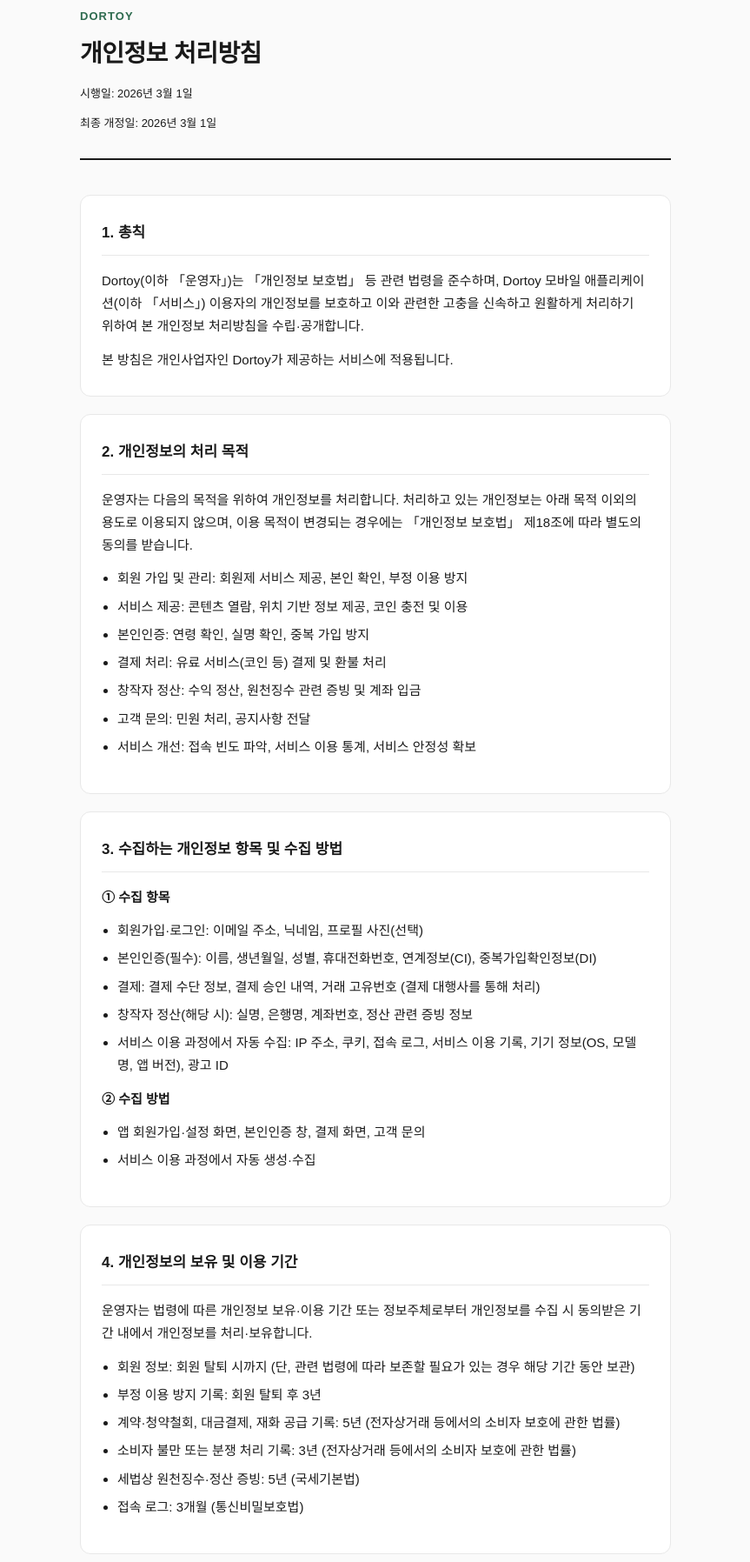
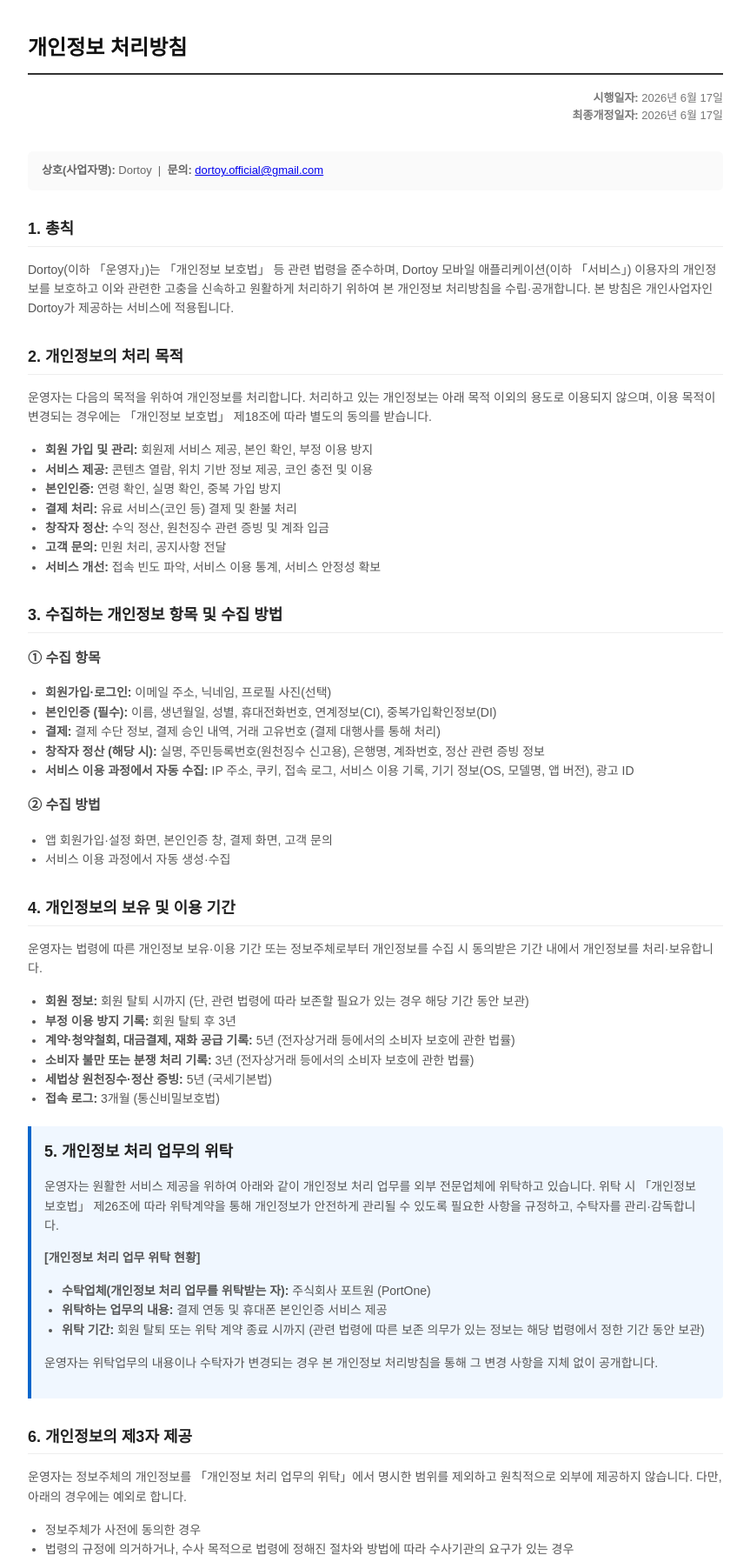
Before and after one commit to DavidWu0410/dortoy-privacy, a plain HTML site: page index.html in a window 1280 px wide. Shown: the part 40-1836 px from the top of the page at 87% size, without its empty margins (208-1071 px from the left). Drawn offline with Linux system fonts and the light colour scheme.

Commit message:
Optimize privacy policy text for PortOne compliance

```diff
--- a/index.html
+++ b/index.html
@@ -4,247 +4,95 @@
 <meta charset="UTF-8">
 <meta http-equiv="Content-Type" content="text/html; charset=UTF-8">
 <meta name="viewport" content="width=device-width, initial-scale=1.0">
-  <meta name="description" content="Dortoy 모바일 애플리케이션 개인정보 처리방침">
-  <title>개인정보 처리방침 | Dortoy</title>
+<title>Dortoy - 개인정보 처리방침</title>
 <style>
-    :root {
-      --text: #1a1a1a;
-      --muted: #5c5c5c;
-      --border: #e8e8e8;
-      --accent: #2e6b4f;
-      --accent-soft: #f3f9f6;
-      --highlight: #fff8e6;
-      --highlight-border: #e6d9a8;
-    }
-
-    * { box-sizing: border-box; margin: 0; padding: 0; }
-
-    body {
-      font-family: "Apple SD Gothic Neo", "Malgun Gothic", "Noto Sans KR", sans-serif;
-      color: var(--text);
-      background: #fafafa;
-      line-height: 1.75;
-      font-size: 15px;
-      -webkit-font-smoothing: antialiased;
-    }
-
-    .wrap {
-      max-width: 720px;
-      margin: 0 auto;
-      padding: 48px 20px 80px;
-    }
-
-    header {
-      margin-bottom: 40px;
-      padding-bottom: 28px;
-      border-bottom: 2px solid var(--text);
-    }
-
-    .brand {
-      font-size: 13px;
-      font-weight: 600;
-      letter-spacing: 0.08em;
-      color: var(--accent);
-      text-transform: uppercase;
-      margin-bottom: 12px;
-    }
-
-    h1 {
-      font-size: 28px;
-      font-weight: 800;
-      letter-spacing: -0.02em;
-      line-height: 1.35;
-      margin-bottom: 16px;
-    }
-
-    .meta {
-      font-size: 13px;
-      color: var(--muted);
-    }
-
-    .meta p + p { margin-top: 4px; }
-
-    section {
-      background: #fff;
-      border: 1px solid var(--border);
-      border-radius: 12px;
-      padding: 28px 24px;
-      margin-bottom: 20px;
-    }
-
-    h2 {
-      font-size: 17px;
-      font-weight: 700;
-      color: var(--text);
-      margin-bottom: 16px;
-      padding-bottom: 10px;
-      border-bottom: 1px solid var(--border);
-    }
-
-    p { margin-bottom: 12px; color: var(--text); }
-    p:last-child { margin-bottom: 0; }
-
-    ul, ol {
-      margin: 0 0 12px 1.2em;
-      color: var(--text);
-    }
-
-    li { margin-bottom: 6px; }
-
-    .highlight {
-      background: var(--highlight);
-      border: 1px solid var(--highlight-border);
-      border-radius: 10px;
-      padding: 18px 20px;
-      margin: 16px 0;
-    }
-
-    .highlight strong {
-      display: block;
-      font-size: 14px;
-      margin-bottom: 10px;
-      color: #7a5b00;
-    }
-
-    .highlight ul {
-      margin-bottom: 0;
-      list-style: none;
-      margin-left: 0;
-    }
-
-    .highlight li {
-      padding-left: 0;
-      font-weight: 500;
-    }
-
-    .contact-box {
-      background: var(--accent-soft);
-      border: 1px solid #c8e0d4;
-      border-radius: 10px;
-      padding: 18px 20px;
-      margin-top: 12px;
-      font-size: 14px;
-    }
-
-    footer {
-      margin-top: 32px;
-      padding-top: 24px;
-      border-top: 1px solid var(--border);
-      font-size: 12px;
-      color: var(--muted);
-      text-align: center;
-    }
-
-    @media (max-width: 480px) {
-      .wrap { padding: 32px 16px 64px; }
-      h1 { font-size: 24px; }
-      section { padding: 22px 18px; }
-    }
+  body { font-family: 'Malgun Gothic', dotum, sans-serif; line-height: 1.6; color: #333; margin: 0; padding: 20px; background-color: #f9f9f9; }
+  .container { max-width: 800px; margin: 0 auto; background: #fff; padding: 40px; border-radius: 8px; box-shadow: 0 2px 4px rgba(0,0,0,0.1); }
+  h1 { font-size: 24px; color: #111; border-bottom: 2px solid #333; padding-bottom: 10px; }
+  h2 { font-size: 18px; color: #222; margin-top: 30px; border-bottom: 1px solid #eee; padding-bottom: 5px; }
+  h3 { font-size: 16px; color: #444; }
+  p, li { font-size: 14px; color: #555; }
+  ul { padding-left: 20px; }
+  .highlight-box { background-color: #f0f7ff; border-left: 4px solid #0066cc; padding: 15px; margin: 20px 0; border-radius: 0 4px 4px 0; }
+  .highlight-box h2 { margin-top: 0; border-bottom: none; padding-bottom: 0; }
+  .date-info { text-align: right; font-size: 13px; color: #777; margin-bottom: 30px; }
+  .operator-info { font-size: 13px; color: #666; margin-bottom: 24px; padding: 12px 16px; background: #fafafa; border-radius: 6px; }
 </style>
 </head>
 <body>
-  <div class="wrap">
-    <header>
-      <div class="brand">Dortoy</div>
+
+<div class="container">
   <h1>개인정보 처리방침</h1>
-      <div class="meta">
-        <p>시행일: 2026년 3월 1일</p>
-        <p>최종 개정일: 2026년 3월 1일</p>
+  <div class="date-info">
+    <strong>시행일자:</strong> 2026년 6월 17일<br>
+    <strong>최종개정일자:</strong> 2026년 6월 17일
   </div>
-    </header>
 
-    <section>
+  <div class="operator-info">
+    <strong>상호(사업자명):</strong> Dortoy &nbsp;|&nbsp;
+    <strong>문의:</strong> <a href="mailto:dortoy.official@gmail.com">dortoy.official@gmail.com</a>
+  </div>
+
   <h2>1. 총칙</h2>
-      <p>
-        Dortoy(이하 「운영자」)는 「개인정보 보호법」 등 관련 법령을 준수하며,
-        Dortoy 모바일 애플리케이션(이하 「서비스」) 이용자의 개인정보를 보호하고
-        이와 관련한 고충을 신속하고 원활하게 처리하기 위하여 본 개인정보 처리방침을 수립·공개합니다.
-      </p>
-      <p>
-        본 방침은 개인사업자인 Dortoy가 제공하는 서비스에 적용됩니다.
-      </p>
-    </section>
+  <p>Dortoy(이하 「운영자」)는 「개인정보 보호법」 등 관련 법령을 준수하며, Dortoy 모바일 애플리케이션(이하 「서비스」) 이용자의 개인정보를 보호하고 이와 관련한 고충을 신속하고 원활하게 처리하기 위하여 본 개인정보 처리방침을 수립·공개합니다. 본 방침은 개인사업자인 Dortoy가 제공하는 서비스에 적용됩니다.</p>
 
-    <section>
   <h2>2. 개인정보의 처리 목적</h2>
   <p>운영자는 다음의 목적을 위하여 개인정보를 처리합니다. 처리하고 있는 개인정보는 아래 목적 이외의 용도로 이용되지 않으며, 이용 목적이 변경되는 경우에는 「개인정보 보호법」 제18조에 따라 별도의 동의를 받습니다.</p>
   <ul>
-        <li>회원 가입 및 관리: 회원제 서비스 제공, 본인 확인, 부정 이용 방지</li>
-        <li>서비스 제공: 콘텐츠 열람, 위치 기반 정보 제공, 코인 충전 및 이용</li>
-        <li>본인인증: 연령 확인, 실명 확인, 중복 가입 방지</li>
-        <li>결제 처리: 유료 서비스(코인 등) 결제 및 환불 처리</li>
-        <li>창작자 정산: 수익 정산, 원천징수 관련 증빙 및 계좌 입금</li>
-        <li>고객 문의: 민원 처리, 공지사항 전달</li>
-        <li>서비스 개선: 접속 빈도 파악, 서비스 이용 통계, 서비스 안정성 확보</li>
+    <li><strong>회원 가입 및 관리:</strong> 회원제 서비스 제공, 본인 확인, 부정 이용 방지</li>
+    <li><strong>서비스 제공:</strong> 콘텐츠 열람, 위치 기반 정보 제공, 코인 충전 및 이용</li>
+    <li><strong>본인인증:</strong> 연령 확인, 실명 확인, 중복 가입 방지</li>
+    <li><strong>결제 처리:</strong> 유료 서비스(코인 등) 결제 및 환불 처리</li>
+    <li><strong>창작자 정산:</strong> 수익 정산, 원천징수 관련 증빙 및 계좌 입금</li>
+    <li><strong>고객 문의:</strong> 민원 처리, 공지사항 전달</li>
+    <li><strong>서비스 개선:</strong> 접속 빈도 파악, 서비스 이용 통계, 서비스 안정성 확보</li>
   </ul>
-    </section>
 
-    <section>
   <h2>3. 수집하는 개인정보 항목 및 수집 방법</h2>
-      <p><strong>① 수집 항목</strong></p>
+  <h3>① 수집 항목</h3>
   <ul>
-        <li>회원가입·로그인: 이메일 주소, 닉네임, 프로필 사진(선택)</li>
-        <li>본인인증(필수): 이름, 생년월일, 성별, 휴대전화번호, 연계정보(CI), 중복가입확인정보(DI)</li>
-        <li>결제: 결제 수단 정보, 결제 승인 내역, 거래 고유번호 (결제 대행사를 통해 처리)</li>
-        <li>창작자 정산(해당 시): 실명, 은행명, 계좌번호, 정산 관련 증빙 정보</li>
-        <li>서비스 이용 과정에서 자동 수집: IP 주소, 쿠키, 접속 로그, 서비스 이용 기록, 기기 정보(OS, 모델명, 앱 버전), 광고 ID</li>
+    <li><strong>회원가입·로그인:</strong> 이메일 주소, 닉네임, 프로필 사진(선택)</li>
+    <li><strong>본인인증 (필수):</strong> 이름, 생년월일, 성별, 휴대전화번호, 연계정보(CI), 중복가입확인정보(DI)</li>
+    <li><strong>결제:</strong> 결제 수단 정보, 결제 승인 내역, 거래 고유번호 (결제 대행사를 통해 처리)</li>
+    <li><strong>창작자 정산 (해당 시):</strong> 실명, 주민등록번호(원천징수 신고용), 은행명, 계좌번호, 정산 관련 증빙 정보</li>
+    <li><strong>서비스 이용 과정에서 자동 수집:</strong> IP 주소, 쿠키, 접속 로그, 서비스 이용 기록, 기기 정보(OS, 모델명, 앱 버전), 광고 ID</li>
   </ul>
-      <p><strong>② 수집 방법</strong></p>
+  <h3>② 수집 방법</h3>
   <ul>
     <li>앱 회원가입·설정 화면, 본인인증 창, 결제 화면, 고객 문의</li>
     <li>서비스 이용 과정에서 자동 생성·수집</li>
   </ul>
-    </section>
 
-    <section>
   <h2>4. 개인정보의 보유 및 이용 기간</h2>
-      <p>
-        운영자는 법령에 따른 개인정보 보유·이용 기간 또는 정보주체로부터 개인정보를 수집 시 동의받은 기간 내에서 개인정보를 처리·보유합니다.
-      </p>
+  <p>운영자는 법령에 따른 개인정보 보유·이용 기간 또는 정보주체로부터 개인정보를 수집 시 동의받은 기간 내에서 개인정보를 처리·보유합니다.</p>
   <ul>
-        <li>회원 정보: 회원 탈퇴 시까지 (단, 관련 법령에 따라 보존할 필요가 있는 경우 해당 기간 동안 보관)</li>
-        <li>부정 이용 방지 기록: 회원 탈퇴 후 3년</li>
-        <li>계약·청약철회, 대금결제, 재화 공급 기록: 5년 (전자상거래 등에서의 소비자 보호에 관한 법률)</li>
-        <li>소비자 불만 또는 분쟁 처리 기록: 3년 (전자상거래 등에서의 소비자 보호에 관한 법률)</li>
-        <li>세법상 원천징수·정산 증빙: 5년 (국세기본법)</li>
-        <li>접속 로그: 3개월 (통신비밀보호법)</li>
+    <li><strong>회원 정보:</strong> 회원 탈퇴 시까지 (단, 관련 법령에 따라 보존할 필요가 있는 경우 해당 기간 동안 보관)</li>
+    <li><strong>부정 이용 방지 기록:</strong> 회원 탈퇴 후 3년</li>
+    <li><strong>계약·청약철회, 대금결제, 재화 공급 기록:</strong> 5년 (전자상거래 등에서의 소비자 보호에 관한 법률)</li>
+    <li><strong>소비자 불만 또는 분쟁 처리 기록:</strong> 3년 (전자상거래 등에서의 소비자 보호에 관한 법률)</li>
+    <li><strong>세법상 원천징수·정산 증빙:</strong> 5년 (국세기본법)</li>
+    <li><strong>접속 로그:</strong> 3개월 (통신비밀보호법)</li>
   </ul>
-    </section>
 
-    <section>
+  <div class="highlight-box">
     <h2>5. 개인정보 처리 업무의 위탁</h2>
-      <p>
-        운영자는 원활한 서비스 제공을 위하여 아래와 같이 개인정보 처리 업무를 외부 전문업체에 위탁하고 있습니다.
-        위탁 시 「개인정보 보호법」 제26조에 따라 위탁계약을 통해 개인정보가 안전하게 관리될 수 있도록 필요한 사항을 규정하고, 수탁자를 관리·감독합니다.
-      </p>
-
-      <div class="highlight">
-        <strong>개인정보 처리 업무 위탁 현황</strong>
+    <p>운영자는 원활한 서비스 제공을 위하여 아래와 같이 개인정보 처리 업무를 외부 전문업체에 위탁하고 있습니다. 위탁 시 「개인정보 보호법」 제26조에 따라 위탁계약을 통해 개인정보가 안전하게 관리될 수 있도록 필요한 사항을 규정하고, 수탁자를 관리·감독합니다.</p>
+    <p><strong>[개인정보 처리 업무 위탁 현황]</strong></p>
     <ul>
-          <li>수탁업체(개인정보 처리 업무를 위탁받는 자): 주식회사 포트원 (PortOne)</li>
-          <li>위탁하는 업무의 내용: 결제 연동 및 휴대폰 본인인증 서비스 제공</li>
-          <li>위탁 기간: 회원 탈퇴 또는 위탁 계약 종료 시까지 (관련 법령에 따른 보존 의무가 있는 정보는 해당 법령에서 정한 기간 동안 보관)</li>
+      <li><strong>수탁업체(개인정보 처리 업무를 위탁받는 자):</strong> 주식회사 포트원 (PortOne)</li>
+      <li><strong>위탁하는 업무의 내용:</strong> 결제 연동 및 휴대폰 본인인증 서비스 제공</li>
+      <li><strong>위탁 기간:</strong> 회원 탈퇴 또는 위탁 계약 종료 시까지 (관련 법령에 따른 보존 의무가 있는 정보는 해당 법령에서 정한 기간 동안 보관)</li>
     </ul>
+    <p>운영자는 위탁업무의 내용이나 수탁자가 변경되는 경우 본 개인정보 처리방침을 통해 그 변경 사항을 지체 없이 공개합니다.</p>
   </div>
 
-      <p>
-        운영자는 위탁업무의 내용이나 수탁자가 변경되는 경우 본 개인정보 처리방침을 통해 그 변경 사항을 지체 없이 공개합니다.
-      </p>
-    </section>
-
-    <section>
   <h2>6. 개인정보의 제3자 제공</h2>
-      <p>
-        운영자는 정보주체의 개인정보를 「개인정보 처리 업무의 위탁」에서 명시한 범위를 제외하고
-        원칙적으로 외부에 제공하지 않습니다. 다만, 아래의 경우에는 예외로 합니다.
-      </p>
+  <p>운영자는 정보주체의 개인정보를 「개인정보 처리 업무의 위탁」에서 명시한 범위를 제외하고 원칙적으로 외부에 제공하지 않습니다. 다만, 아래의 경우에는 예외로 합니다.</p>
   <ul>
     <li>정보주체가 사전에 동의한 경우</li>
     <li>법령의 규정에 의거하거나, 수사 목적으로 법령에 정해진 절차와 방법에 따라 수사기관의 요구가 있는 경우</li>
   </ul>
-    </section>
 
-    <section>
   <h2>7. 정보주체의 권리·의무 및 행사 방법</h2>
   <p>정보주체(이용자)는 운영자에 대해 언제든지 다음 각 호의 개인정보 보호 관련 권리를 행사할 수 있습니다.</p>
   <ul>
@@ -253,66 +101,38 @@
     <li>삭제 요구</li>
     <li>처리 정지 요구</li>
   </ul>
-      <p>
-        위 권리 행사는 서비스 내 설정, 고객 문의, 또는 아래 연락처를 통해 서면·전자우편 등으로 하실 수 있으며,
-        운영자는 지체 없이 조치하겠습니다.
-      </p>
-    </section>
+  <p>위 권리 행사는 서비스 내 설정, 고객 문의(<a href="mailto:dortoy.official@gmail.com">dortoy.official@gmail.com</a>) 등을 통해 하실 수 있으며, 운영자는 지체 없이 조치하겠습니다.</p>
 
-    <section>
   <h2>8. 개인정보의 파기</h2>
-      <p>
-        운영자는 개인정보 보유 기간의 경과, 처리 목적 달성 등 개인정보가 불필요하게 되었을 때에는
-        지체 없이 해당 개인정보를 파기합니다.
-      </p>
+  <p>운영자는 개인정보 보유 기간의 경과, 처리 목적 달성 등 개인정보가 불필요하게 되었을 때에는 지체 없이 해당 개인정보를 파기합니다.</p>
   <ul>
-        <li>전자적 파일: 복구·재생되지 않도록 영구 삭제</li>
-        <li>기록물·인쇄물: 분쇄 또는 소각</li>
+    <li><strong>전자적 파일:</strong> 복구·재생되지 않도록 영구 삭제</li>
+    <li><strong>기록물·인쇄물:</strong> 분쇄 또는 소각</li>
   </ul>
-    </section>
 
-    <section>
   <h2>9. 개인정보의 안전성 확보 조치</h2>
   <p>운영자는 개인정보의 안전성 확보를 위해 다음과 같은 조치를 취하고 있습니다.</p>
   <ul>
-        <li>관리적 조치: 내부 관리계획 수립·시행, 접근 권한 최소화</li>
-        <li>기술적 조치: 개인정보 암호화, 접근 통제, 보안 프로그램 설치</li>
-        <li>물리적 조치: 전산실·자료 보관실 접근 통제 (해당 시)</li>
+    <li><strong>관리적 조치:</strong> 내부 관리계획 수립·시행, 접근 권한 최소화</li>
+    <li><strong>기술적 조치:</strong> 개인정보 암호화, 접근 통제, 보안 프로그램 설치</li>
+    <li><strong>물리적 조치:</strong> 전산실·자료 보관실 접근 통제</li>
   </ul>
-    </section>
 
-    <section>
   <h2>10. 쿠키 및 자동 수집 장치</h2>
-      <p>
-        운영자는 서비스 제공 및 이용 편의를 위해 쿠키(cookie) 및 유사 기술을 사용할 수 있습니다.
-        이용자는 브라우저 또는 기기 설정을 통해 쿠키 저장을 거부할 수 있으나,
-        일부 서비스 이용에 제한이 있을 수 있습니다.
-      </p>
-    </section>
+  <p>운영자는 서비스 제공 및 이용 편의를 위해 쿠키(cookie) 및 유사 기술을 사용할 수 있습니다. 이용자는 브라우저 또는 기기 설정을 통해 쿠키 저장을 거부할 수 있으나, 일부 서비스 이용에 제한이 있을 수 있습니다.</p>
 
-    <section>
   <h2>11. 개인정보 보호책임자</h2>
   <p>운영자는 개인정보 처리에 관한 업무를 총괄하여 책임지고, 개인정보 처리와 관련한 이용자의 불만 처리 및 피해 구제를 위하여 아래와 같이 개인정보 보호책임자를 지정합니다.</p>
-      <div class="contact-box">
-        <p><strong>개인정보 보호책임자</strong></p>
-        <p>성명: Dortoy 운영자</p>
-        <p>연락처: <a href="mailto:privacy@dortoy.app">privacy@dortoy.app</a></p>
-        <p>※ 실제 운영 중 사용하는 이메일 주소로 교체해 주세요.</p>
+  <ul>
+    <li><strong>상호(사업자명):</strong> Dortoy</li>
+    <li><strong>개인정보 보호책임자:</strong> Dortoy 운영자</li>
+    <li><strong>담당 부서:</strong> Dortoy 운영팀</li>
+    <li><strong>연락처(이메일):</strong> <a href="mailto:dortoy.official@gmail.com">dortoy.official@gmail.com</a></li>
+  </ul>
+
+  <h2>12. 개인정보 처리방침의 변경</h2>
+  <p>본 개인정보 처리방침은 법령·정책 또는 보안 기술의 변경에 따라 내용이 추가·삭제·수정될 수 있습니다. 변경 시 시행일 7일 전부터 서비스 내 공지 또는 본 페이지를 통해 고지합니다.</p>
 </div>
-    </section>
 
-    <section>
-      <h2>12. 개인정보 처리방침의 변경</h2>
-      <p>
-        본 개인정보 처리방침은 법령·정책 또는 보안 기술의 변경에 따라 내용이 추가·삭제·수정될 수 있습니다.
-        변경 시 시행일 7일 전부터 서비스 내 공지 또는 본 페이지를 통해 고지합니다.
-      </p>
-    </section>
-
-    <footer>
-      <p>© Dortoy. All rights reserved.</p>
-      <p>본 문서는 Dortoy 모바일 애플리케이션 공식 개인정보 처리방침입니다.</p>
-    </footer>
-  </div>
 </body>
 </html>
```
Lines whose indentation alone changed are shown as unchanged.
